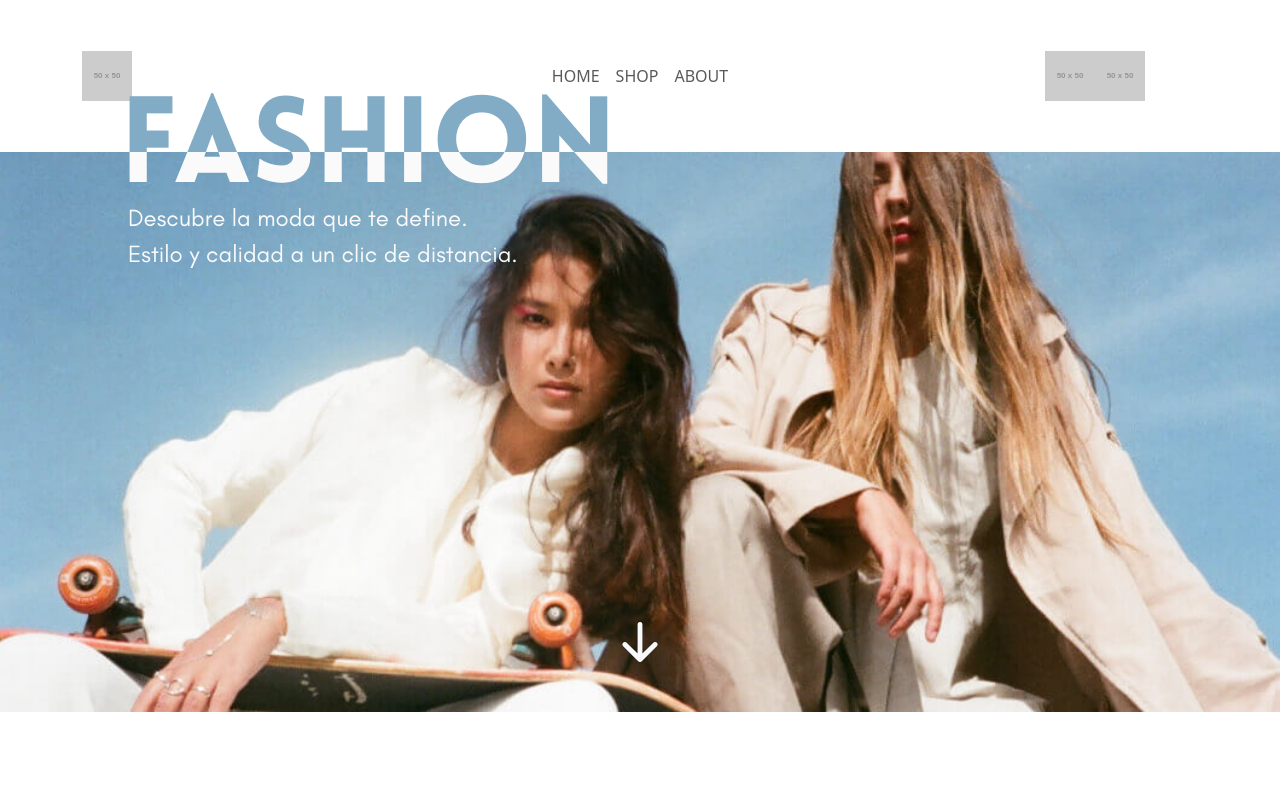
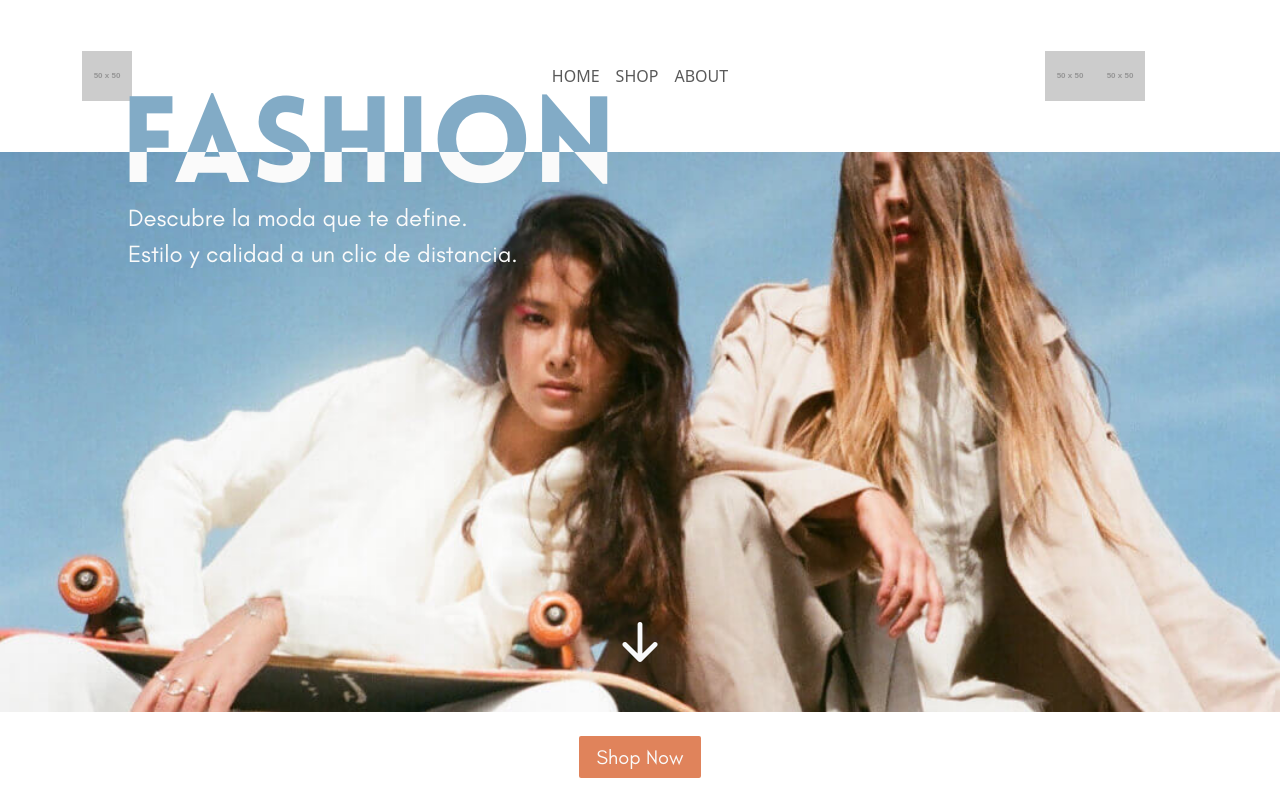
Before and after one commit to Andreawaqt/ecommerce-react, a React (Vite) app: page / in a window 1280 px wide. Built offline with nearby package versions, Linux system fonts and the light colour scheme; no server answers.

Commit message:
button done

```diff
--- a/public/main.css
+++ b/public/main.css
@@ -72,3 +72,26 @@ body{
   font-size: 10vh;
   animation: moveUpDown 2s infinite;
 }
+
+.shopnow-container {
+  display: flex;
+  justify-content: center;
+  align-items: center;
+  margin-top: 3vh;
+}
+
+.shop-now {
+  background-color: #e0835b;
+  color: #fafafa;
+  font-family: var(--primary-text);
+  font-size: 2.5vh;
+  padding: 0.5vh 2vh;
+  border-radius: 2px;
+  border-color: transparent;
+}
+
+.shop-now:hover {
+  background-color: #82abc6;
+  color: #292929;
+
+}
--- a/src/App.jsx
+++ b/src/App.jsx
@@ -3,12 +3,15 @@ import { useState } from "react";
 import Productos from "./components/Productos.jsx";
 import Header from "./components/Header.jsx";
 import Hero from "./components/Hero.jsx";
+import ShopNow from "./components/ShopNow.jsx";
+
 function App() {
   const [edicion, setEdicion] = useState(false);
   return (
     <>
     <Header />
         <Hero />
+        <ShopNow />
       <Productos edicion={edicion}setEdicion={setEdicion}></Productos>
     </>
   );
--- a/src/components/ShopNow.jsx
+++ b/src/components/ShopNow.jsx
@@ -5,9 +5,11 @@ function ShopNow() {
     console.log ("Shop Now")
 
     return (
-        <button onClick={handleClick}>
+        <div className="shopnow-container">
+            <button className="shop-now" onClick={handleClick}>
             Shop Now
-        </button>
+            </button>
+        </div>
     );
 }
 
```
